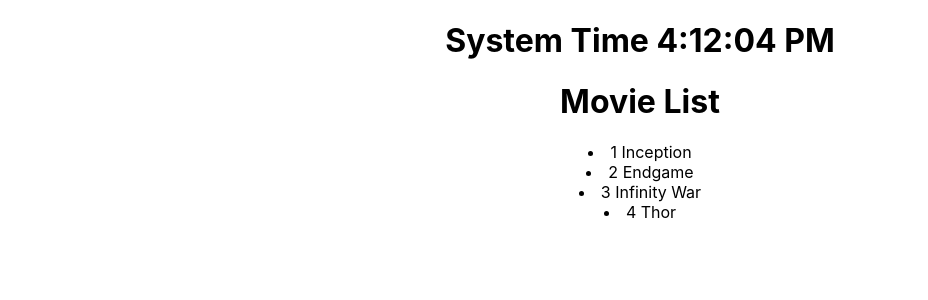
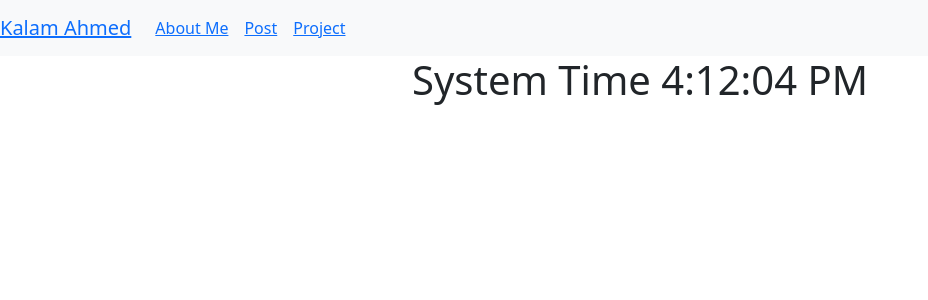
Before and after one commit to kalam714/react-basic, a React (Create React App) app: page / in a window 1280 px wide. Shown: the top 300 px of the page, without its empty margins (0-928 px from the left). Built offline with nearby package versions, Linux system fonts and the light colour scheme.

Commit message:
router link load component

```diff
--- a/package.json
+++ b/package.json
@@ -6,8 +6,11 @@
     "@testing-library/jest-dom": "^5.14.1",
     "@testing-library/react": "^11.2.7",
     "@testing-library/user-event": "^12.8.3",
+    "bootstrap": "^5.1.1",
     "react": "^17.0.2",
+    "react-bootstrap": "^2.0.0-rc.0",
     "react-dom": "^17.0.2",
+    "react-router-dom": "^5.3.0",
     "react-scripts": "4.0.3",
     "web-vitals": "^1.1.2"
   },
--- a/src/App.js
+++ b/src/App.js
@@ -1,6 +1,16 @@
 import React from "react";
 
 import './App.css';
+import 'bootstrap/dist/css/bootstrap.min.css';
+
+// import Navbar from 'react-bootstrap/Navbar'
+// import Nav from 'react-bootstrap/Nav'
+// import Form from 'react-bootstrap/Form'
+// import FormControl from 'react-bootstrap/FormControl'
+// import Button from 'react-bootstrap/Button'
+// import NavDropdown from 'react-bootstrap/NavDropdown'
+// import Breadcrumb from 'react-bootstrap/Breadcrumb'
+
 
 // import Hi from './components/Functional'
 // import Hellow from "./components/Class";
@@ -89,14 +99,30 @@ import './App.css';
   //   }
   // }
   render(){
-    const movies=['Inception','Endgame','Infinity War','Thor']
-    const names=movies.map((name,id)=>{
-      return <li>{id+1} {name}</li>
-    })
+    // const movies=['Inception','Endgame','Infinity War','Thor']
+    // const names=movies.map((name,id)=>{
+    //   return <li>{id+1} {name}</li>
+    // })
+    // const names=[
+    //   {name:'Kalam Ahmed', age:22, cgpa:3.20},
+    //   {name:'Imran Ahmed', age:24, cgpa:3.10},
+
+    //   {name:'Faysal Fokir', age:22, cgpa:3.30},
+
+
+    // ]
+    // const items=names.map((item,id)=>{
+    //   return <li>
+    //     Name:{item.name}    Age:{item.age}     CGPA:{item.cgpa}
+    //     <button class='btn btn-primary'>Update</button> || <button btn btn-danger>Delete</button>
+    //   </li>
+    // })
 
     return (
       <div className="App">
         <h1>System Time {new Date().toLocaleTimeString()}</h1>
+
+
         {/* <h4>{this.state.text}</h4> */}
         {/* <form onSubmit={this.textSubmit}> */}
 
@@ -147,12 +173,49 @@ import './App.css';
             <button type='submit' class='btn btn-success'>Submit</button>
         </form>
          */}
-         <div>
-           <h1>Movie List</h1>
-           {names}
 
+           {/* <h1>Movie List</h1>
+           {names} */}
+           {/* <h1>Student List</h1>
+           {items} */}
+
+{/* <Navbar bg="light" expand="lg">
+  <Navbar.Brand href="#">Navbar scroll</Navbar.Brand>
+  <Navbar.Toggle aria-controls="navbarScroll" />
+  <Navbar.Collapse id="navbarScroll">
+    <Nav
+      className="mr-auto my-2 my-lg-0"
+      style={{ maxHeight: '100px' }}
+      Kalam Ahmed
+    >
+      <Nav.Link href="#action1">About Me </Nav.Link>
+      <Nav.Link href="#action2">Post</Nav.Link>
+      <Nav.Link href="#action2">Project</Nav.Link>
+
+
+
+
+    </Nav>
+    <Form className="d-flex">
+      <FormControl
+        type="search"
+        placeholder="Search"
+        className="mr-2"
+        aria-label="Search"
+      />
+      <Button variant="outline-success">Search</Button>
+    </Form>
+  </Navbar.Collapse>
+</Navbar> */}
+{/* <Breadcrumb>
+  <Breadcrumb.Item href="#">Home</Breadcrumb.Item>
+  <Breadcrumb.Item href="https://getbootstrap.com/docs/4.0/components/breadcrumb/">
+    Library
+  </Breadcrumb.Item>
+  <Breadcrumb.Item active>Data</Breadcrumb.Item>
+</Breadcrumb> */}
          </div>
-        </div>
+
     )
   }
 
--- /dev/null
+++ b/src/components/Post.js
@@ -0,0 +1,11 @@
+import React, { Component } from "react";
+
+export default class Post extends Component{
+    render(){
+        return(
+            <div>
+                <h2>Post Component</h2>
+            </div>
+        )
+    }
+}
--- /dev/null
+++ b/src/components/about.js
@@ -0,0 +1,12 @@
+import React, { Component } from "react";
+
+export default class about extends Component{
+    render(){
+        return(
+            <div>
+                <h2>About Component</h2>
+                <p>there are lot of information</p>
+            </div>
+        )
+    }
+}
--- /dev/null
+++ b/src/components/project.js
@@ -0,0 +1,11 @@
+import React,{ Component } from "react";
+
+export default class project extends Component{
+    render(){
+        return (
+            <div>
+                <h2>Project  Component</h2>
+            </div>
+        )
+    }
+}
--- /dev/null
+++ b/src/header.jsx
@@ -0,0 +1,74 @@
+import React, { Component } from "react"
+import Navbar from 'react-bootstrap/Navbar'
+import Nav from 'react-bootstrap/Nav'
+import Post from './components/Post'
+import About from './components/about'
+import Project from './components/project'
+import App from './App'
+
+
+import {
+  BrowserRouter as Router,
+  Switch,
+  Route,
+  Link
+
+} from "react-router-dom";
+
+export default class header extends Component{
+    render(){
+        return (
+
+            <Router>
+
+            <div>
+    <Navbar bg="light" expand="lg">
+  <Navbar.Brand><Link to="/">Kalam Ahmed</Link></Navbar.Brand>
+  <Navbar.Toggle aria-controls="navbarScroll" />
+  <Navbar.Collapse id="navbarScroll">
+    <Nav
+      className="mr-auto my-2 my-lg-0"
+      style={{ maxHeight: '100px' }}
+
+    >
+      <Nav.Link><Link  to="/about">About Me </Link></Nav.Link>
+      <Nav.Link><Link  to="/post">Post</Link></Nav.Link>
+
+      <Nav.Link><Link  to="/project">Project</Link></Nav.Link>
+      {/* <Nav.Link as={Link} to="/about">anywords</Nav.Link>
+
+      <Nav.Link as={Link} to="/post">anywords</Nav.Link>
+      <Nav.Link as={Link} to="/project">anywords</Nav.Link> */}
+     {/* <Nav.Link><NavLink activeStyle={{color:'orange'}} to="/about">About Us</NavLink></Nav.Link> */}
+
+
+
+
+
+
+
+    </Nav>
+    </Navbar.Collapse>
+</Navbar>
+</div>
+
+ <Switch>
+
+ <Route path="/about">
+   <About />
+ </Route>
+ <Route path="/post">
+   <Post />
+ </Route>
+ <Route path="/project">
+   <Project />
+ </Route>
+ <Route path="/">
+   <App />
+ </Route>
+</Switch>
+</Router>
+
+        );
+    }
+}
--- a/src/index.js
+++ b/src/index.js
@@ -1,12 +1,14 @@
 import React from 'react';
 import ReactDOM from 'react-dom';
 import './index.css';
-import App from './App';
+ //import App from './App';
+import Header from './header'
 import reportWebVitals from './reportWebVitals';
 
 ReactDOM.render(
   <React.StrictMode>
-    <App />
+    <Header/>
+
   </React.StrictMode>,
   document.getElementById('root')
 );
```
Also changed, not shown: 1 other file (tests, documents, lock files or other folders).
